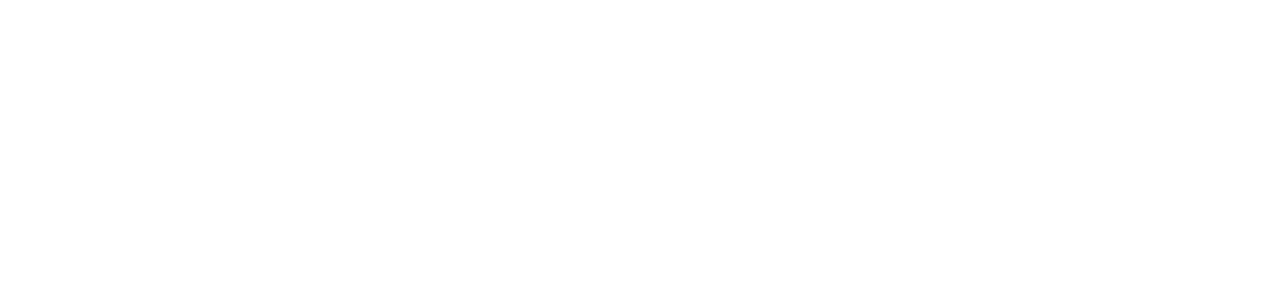
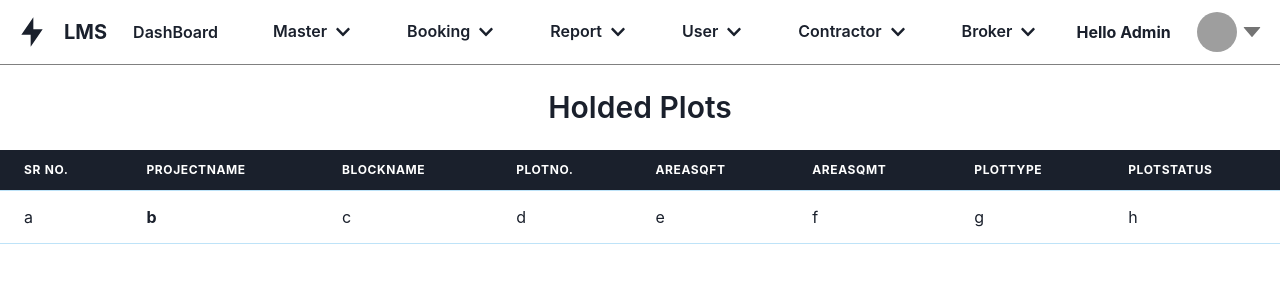
Before and after one commit to mdasriya/LMS, a React (Create React App) app: page /holdedplots in a window 1280 px wide. Before the commit this address had no page. Shown: the top 300 px of the page. Built offline with nearby package versions, Linux system fonts and the light colour scheme; sample sign-in values are in the browser's storage; grey boxes are pictures that could not be loaded.

Commit message:
Gagan Raghuwanshi

```diff
--- a/src/App.js
+++ b/src/App.js
@@ -31,6 +31,7 @@
 import ContractorTransaction from "./components/ContractorTransaction";
 import BrokerTransaction from "./components/BrokerTransaction";
 import Profile from "./components/Profile";
+import HoldedPlots from "./components/HoldedPlots";
 
 const App = () => {
   const [isLoggedIn, setLoggedIn] = useState(false);
@@ -403,6 +404,10 @@
                 </>
               }
             />
+            <Route
+            path="/holdedplots"
+            element={<HoldedPlots/>}
+            />
           </>
         )}
         {/* <Footer /> */}
--- a/src/Nav.js
+++ b/src/Nav.js
@@ -106,8 +106,8 @@
               <MenuList>
                 <MenuItem as={Link} to="/bookingstatus">
                   Booking Status
-                </MenuItem>
-                <MenuItem >
+                </MenuItem >
+                <MenuItem as={Link} to="/holdedplots" >
                 On-Hold Plots
                 </MenuItem>
                 <MenuItem as={Link} to="/newbooking">
--- a/src/components/AddBlock.js
+++ b/src/components/AddBlock.js
@@ -34,6 +34,7 @@
 import { warning } from "framer-motion";
 
 const AddBlock = () => {
+
   const [show, setShow] = useState("");
   const [isDeleteDialogOpen, setIsDeleteDialogOpen] = useState(false);
   const [projectIdToDelete, setProjectIdToDelete] = useState(null);
--- a/src/components/BookingStatus.js
+++ b/src/components/BookingStatus.js
@@ -45,6 +45,7 @@
   const [count, setCount] = useState(null)
  const [totalArea, setTotalArea] = useState(0)
  const [totalAreamt, setTotalAreamt] = useState(0)
+
 
 // render no project function
 function initialFunction (){
@@ -216,7 +217,9 @@
   },[filteredBookings])
 
 
-  console.log(filteredBookings)
+  console.log(filteredBookings[1])
+  console.log(filteredBookings[highlightedRow])
+
 
 
   return (
--- /dev/null
+++ b/src/components/HoldedPlots.js
@@ -0,0 +1,96 @@
+import React from 'react'
+import Nav from '../Nav'
+
+import {
+    Table,
+    Thead,
+    Tbody,
+    Tr,
+    Th,
+    Td,
+    // Badge,
+    // Box,
+    // Flex,
+    Center,
+    Text,
+    // Input,
+    // Button,
+    // Spinner,
+    // Checkbox,
+    // Menu,
+    // MenuButton,
+    // MenuList,
+    // MenuItem,
+    // Select,
+    // FormLabel,
+    // Heading,
+  } from "@chakra-ui/react";
+//   import { useEffect, useState } from "react";
+//   import axios from "axios";
+//   import { ChevronDownIcon } from "@chakra-ui/icons";
+
+
+function HoldedPlots() {
+
+    // const [data,setData] = useState([])
+    // const [loading,setLoading] = useState(true)
+    // const [error,setError] = useState(null)
+
+    // useEffect(()=>{
+    //     axios.get('http//jwefwjcbjwdf').then()
+    // },[])
+
+
+    return (
+        <div>
+            <Nav />
+            <Center>
+
+                <Text fontSize="30px" fontWeight="600" p="20px">
+                    Holded Plots
+                </Text>
+            </Center>
+
+            <Table variant="simple" w={"100%"} colorScheme="blue">
+                <Thead>
+                    <Tr bg="gray.800" >
+
+                        <Th color="white">Sr No.</Th>
+                        <Th color="white">ProjectName</Th>
+                        <Th color="white">BlockName</Th>
+                        <Th color="white">PlotNo.</Th>
+                        <Th color="white">AreaSqft</Th>
+                        <Th color="white">AreaSqmt</Th>
+                        <Th color="white">PlotType</Th>
+                        <Th color="white">PlotStatus</Th>
+                        {/* <Th color="white">BookingDate</Th> */}
+                        {/* <Th color="white">CustName</Th> */}
+                        {/* <Th color="white">CustNo.</Th> */}
+                        {/* <Th color="white">RegistryDate</Th> */}
+                    </Tr>
+                </Thead>
+
+                <Tbody>
+
+                        <Tr>
+                            <Td>a</Td>
+                            <Td fontWeight={700}>b</Td>
+                            <Td>c</Td>
+                            <Td>d</Td>
+                            <Td>e</Td>
+                            <Td>f</Td>
+                            <Td>g</Td>
+                            <Td> h</Td>
+
+
+                        </Tr>
+
+                </Tbody>
+
+            </Table>
+
+        </div>
+    )
+}
+
+export default HoldedPlots
```
